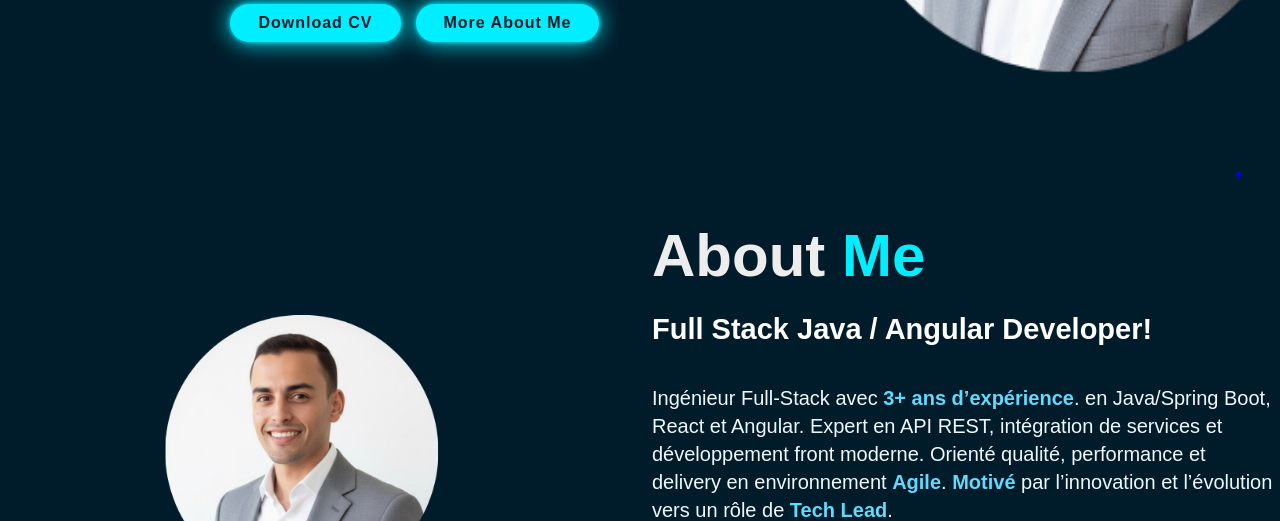
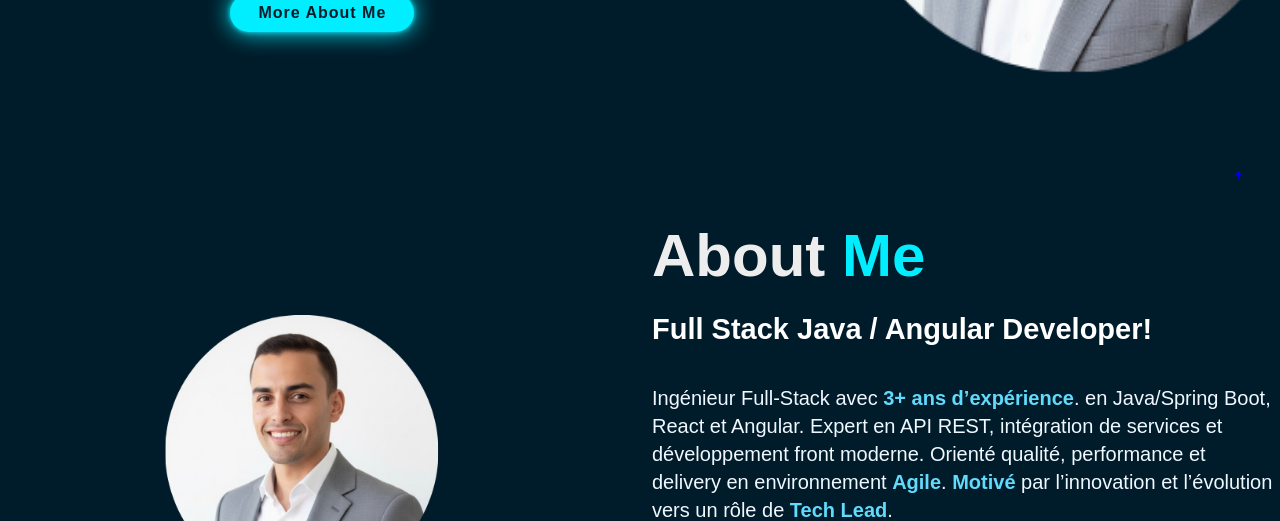
Before and after one commit to Mohamed96Makrane/mon-portfolio, a plain HTML site: page index.html in a window 1280 px wide. Shown: the part 579-1100 px from the top of the page. Drawn offline with nearby package versions, Linux system fonts and the light colour scheme.

Commit message:
Update index.html

```diff
--- a/index.html
+++ b/index.html
@@ -55,8 +55,8 @@
             </div>
 
             <!-- Boutons Home -->
-            <div class="home-buttons">
-                <a href="cv/MAKRANE Mohamed.docx" download class="btn-box cv-btn">Download CV</a>
+       <!--   <div class="home-buttons">
+                <a href="cv/MAKRANE Mohamed.docx" download class="btn-box cv-btn">Download CV</a> -->
                 <a href="#" class="btn-box">More About Me</a>
             </div>
 
```
